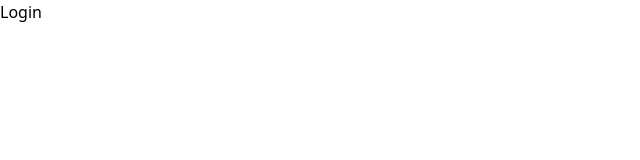
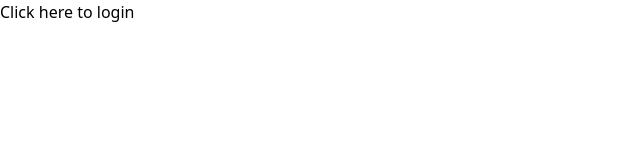
Before and after one commit to duyanh9790/cool-organic-client, a React (Create React App) app: page /login in a window 1280 px wide. Shown: the top 160 px of the page, without its empty margins (0-640 px from the left). Built offline with nearby package versions, Linux system fonts and the light colour scheme.

Commit message:
add userSlice and ProtectedRoute

```diff
--- /dev/null
+++ b/src/hooks/useSearchParams.js
@@ -0,0 +1,11 @@
+import { useLocation } from 'react-router-dom';
+
+const useSearchParams = () => {
+  const location = useLocation();
+  console.log('location obj: ', location);
+  console.log('location.search: ', location.search);
+  const searchParams = new URLSearchParams(location.search);
+  return searchParams;
+};
+
+export default useSearchParams;
--- a/src/index.js
+++ b/src/index.js
@@ -1,18 +1,22 @@
 import React from 'react';
 import ReactDOM from 'react-dom/client';
+import { BrowserRouter as Router } from 'react-router-dom';
+import { Provider } from 'react-redux';
+
 import './index.css';
 import App from './App';
 import GlobalStyles from './components/GlobalStyles';
-
-import { BrowserRouter as Router } from 'react-router-dom';
+import store from './redux/store';
 
 const root = ReactDOM.createRoot(document.getElementById('root'));
 root.render(
   <React.StrictMode>
-    <Router>
-      <GlobalStyles>
-        <App />
-      </GlobalStyles>
-    </Router>
+    <Provider store={store}>
+      <Router>
+        <GlobalStyles>
+          <App />
+        </GlobalStyles>
+      </Router>
+    </Provider>
   </React.StrictMode>
 );
--- a/src/pages/Login/Login.js
+++ b/src/pages/Login/Login.js
@@ -1,7 +1,35 @@
 import React from 'react';
+import { useDispatch } from 'react-redux';
+import { setCurrentUser } from '../../redux/userSlice';
+import { useNavigate } from 'react-router-dom';
+
+import useSearchParams from '../../hooks/useSearchParams';
 
 const Login = () => {
-  return <div>Login</div>;
+  const dispatch = useDispatch();
+  const navigate = useNavigate();
+
+  const searchParams = useSearchParams();
+  return (
+    <div>
+      <button
+        onClick={() => {
+          dispatch(
+            setCurrentUser({
+              currentUser: {
+                id: 1,
+                name: 'John Doe',
+                email: 'abc@gmail.com',
+              },
+            })
+          );
+          navigate(`${searchParams.get('redirect')}`);
+        }}
+      >
+        Click here to login
+      </button>
+    </div>
+  );
 };
 
 export default Login;
--- /dev/null
+++ b/src/redux/store.js
@@ -0,0 +1,11 @@
+import { configureStore } from '@reduxjs/toolkit';
+
+import userReducer from './userSlice';
+
+const store = configureStore({
+  reducer: {
+    user: userReducer,
+  },
+});
+
+export default store;
--- /dev/null
+++ b/src/redux/userSlice.js
@@ -0,0 +1,20 @@
+import { createSlice } from '@reduxjs/toolkit';
+
+const userSlice = createSlice({
+  name: 'user',
+  initialState: {
+    currentUser: null,
+  },
+  reducers: {
+    setCurrentUser: (state, action) => {
+      state.currentUser = action.payload;
+    },
+    removeCurrentUser: (state) => {
+      state.currentUser = null;
+    },
+  },
+});
+
+export const { setCurrentUser, removeCurrentUser } = userSlice.actions;
+
+export default userSlice.reducer;
--- a/src/routes/ProtectedRoute.js
+++ b/src/routes/ProtectedRoute.js
@@ -1,11 +1,19 @@
 import React, { Fragment } from 'react';
 import PropTypes from 'prop-types';
+import { useSelector } from 'react-redux';
+import { Navigate, useLocation } from 'react-router-dom';
 
 const ProtectedRoute = ({ children }) => {
+  const currentUser = useSelector((state) => state.user.currentUser);
+
+  const location = useLocation();
   return (
     <Fragment>
-      <h2>Protected Route</h2>
-      {children}
+      {currentUser ? (
+        children
+      ) : (
+        <Navigate to={`/login?redirect=${location.pathname}`} />
+      )}
     </Fragment>
   );
 };
```
